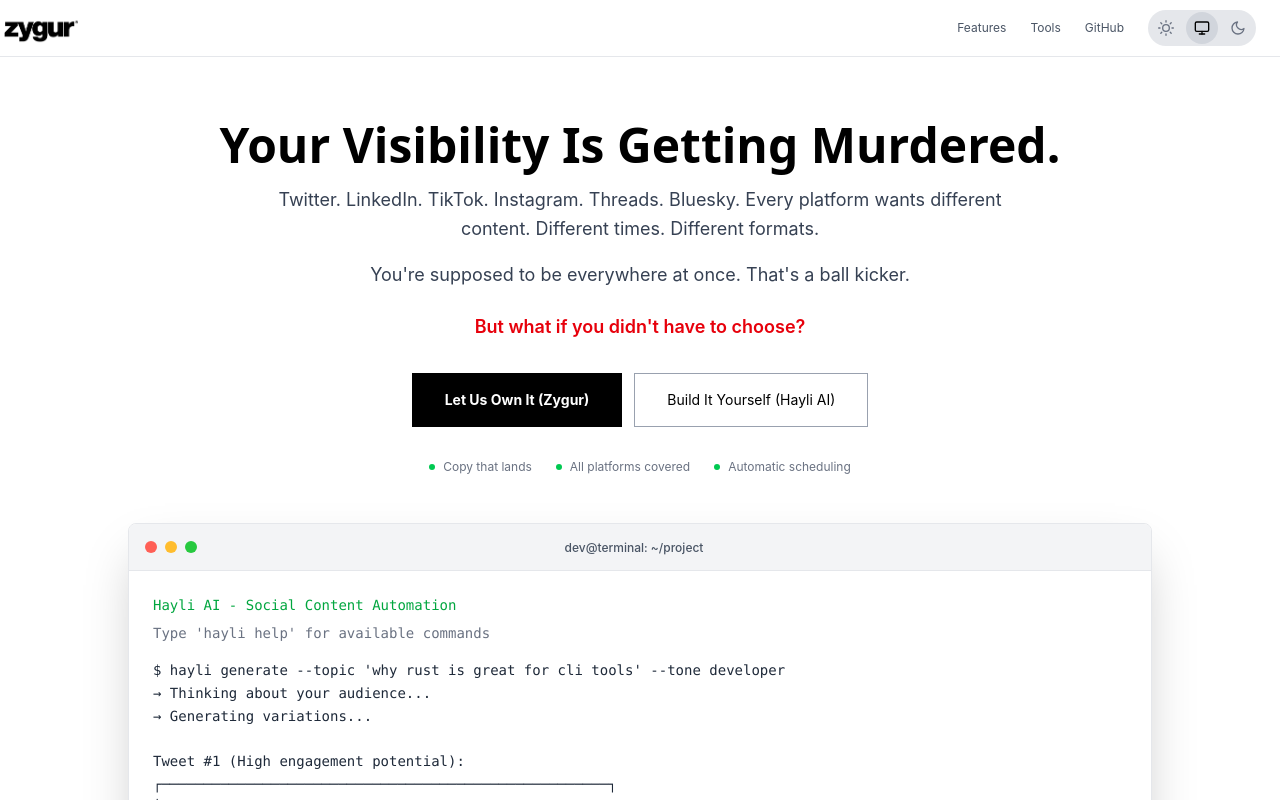
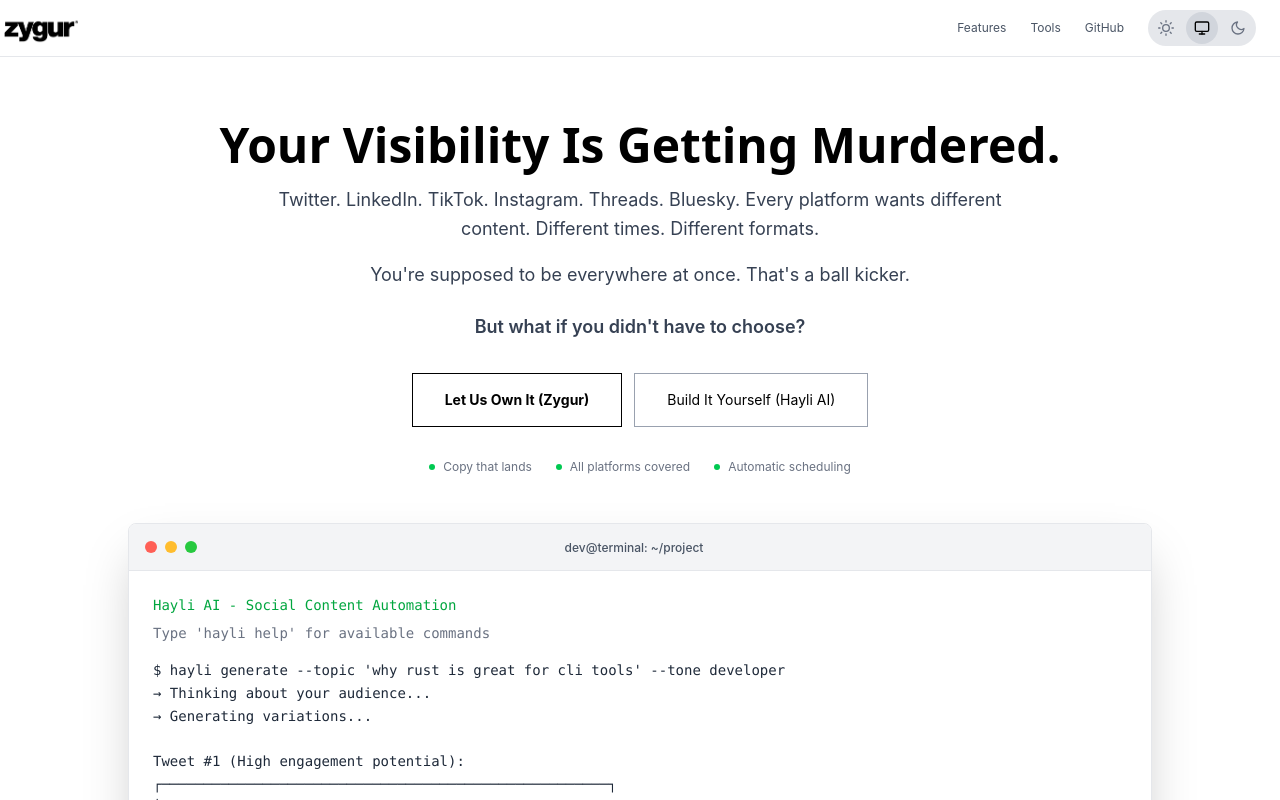
Before and after one commit to aarongwest/zygur, a Next.js app: page / in a window 1280 px wide. Shown: the top 800 px of the page. Built offline with nearby package versions, Linux system fonts and the light colour scheme.

Commit message:
Refine UI: Remove red text, CTA background, convert buttons to outline-only

```diff
--- a/components/CTA.tsx
+++ b/components/CTA.tsx
@@ -4,23 +4,23 @@ export function CTA() {
   return (
     <section className="w-full py-16 px-6 border-t border-gray-200 dark:border-gray-900">
       <div className="max-w-7xl mx-auto">
-        <div className="border-2 border-black dark:border-white p-12 text-center bg-black dark:bg-white">
-          <h2 className="text-3xl font-bold text-white dark:text-black mb-4">
+        <div className="border border-black dark:border-white p-12 text-center">
+          <h2 className="text-3xl font-bold text-black dark:text-white mb-4">
             Here's The Reality.
           </h2>
-          <p className="text-lg text-gray-300 dark:text-gray-700 mb-8 max-w-2xl mx-auto">
+          <p className="text-lg text-gray-700 dark:text-gray-300 mb-8 max-w-2xl mx-auto">
             Your competition is posting consistently. They're everywhere. You're nowhere. Every day you wait is a day they own more of your market. Pick your path. Let's go.
           </p>
           <div className="flex gap-4 justify-center">
             <a
               href="#pricing"
-              className="border-2 border-white dark:border-black bg-white dark:bg-black text-black dark:text-white px-8 py-4 text-sm font-bold hover:opacity-90 transition-opacity inline-block"
+              className="border border-black dark:border-white text-black dark:text-white px-8 py-4 text-sm font-bold hover:border-gray-600 dark:hover:border-gray-400 transition-colors inline-block"
             >
               I'll Build It (Hayli AI)
             </a>
             <a
               href="#pricing"
-              className="border-2 border-white dark:border-black text-white dark:text-black px-8 py-4 text-sm font-bold hover:bg-white hover:text-black dark:hover:bg-black dark:hover:text-white transition-colors inline-block"
+              className="border border-black dark:border-white text-black dark:text-white px-8 py-4 text-sm font-bold hover:border-gray-600 dark:hover:border-gray-400 transition-colors inline-block"
             >
               You Own It (Hire Zygur)
             </a>
--- a/components/Hero.tsx
+++ b/components/Hero.tsx
@@ -100,14 +100,14 @@ export function Hero() {
           <p className="text-lg text-gray-700 dark:text-gray-300 leading-relaxed max-w-3xl mx-auto mb-6">
             You're supposed to be everywhere at once. That's a ball kicker.
           </p>
-          <p className="text-lg font-semibold text-red-600 dark:text-red-400 max-w-3xl mx-auto mb-8">
+          <p className="text-lg font-semibold text-gray-700 dark:text-gray-300 max-w-3xl mx-auto mb-8">
             But what if you didn't have to choose?
           </p>
 
           <div className="flex gap-3 justify-center mb-6">
             <a
               href="#pricing"
-              className="border border-black dark:border-white bg-black dark:bg-white text-white dark:text-black px-8 py-4 text-sm font-bold hover:opacity-90 transition-opacity inline-block"
+              className="border border-black dark:border-white text-black dark:text-white px-8 py-4 text-sm font-bold hover:border-gray-600 dark:hover:border-gray-400 transition-colors inline-block"
             >
               Let Us Own It (Zygur)
             </a>
--- a/components/Products.tsx
+++ b/components/Products.tsx
@@ -97,7 +97,7 @@ export function Products() {
 
               <a
                 href="#contact"
-                className="w-full border border-black dark:border-white text-black dark:text-white px-4 py-3 text-xs font-medium text-center hover:bg-black hover:text-white dark:hover:bg-white dark:hover:text-black transition-colors inline-block"
+                className="w-full border border-black dark:border-white text-black dark:text-white px-4 py-3 text-xs font-medium text-center hover:border-gray-600 dark:hover:border-gray-400 transition-colors inline-block"
               >
                 {product.cta}
               </a>
```
